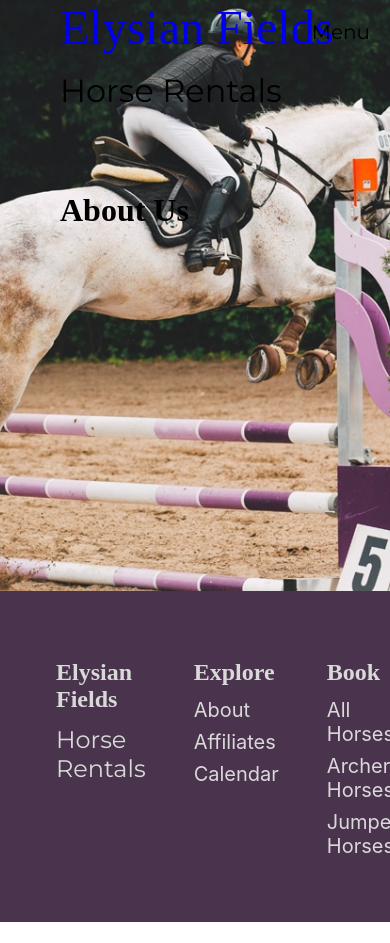
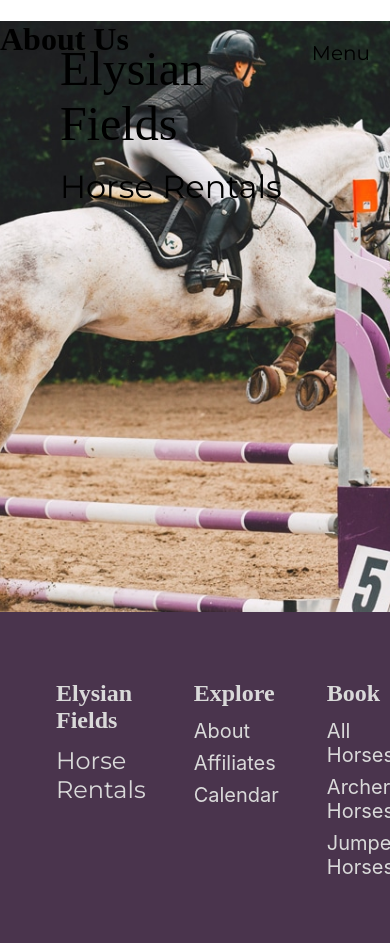
Before and after one commit to heatherdice/Elysian_Fields_Horse_Rentals, a React (Create React App) app in the folder client/: page /about in a window 390 px wide. Shown: the top 943 px of the page. Before the commit the page ends 922 px from the top, so only its background shows below. Built offline with nearby package versions, Linux system fonts and the light colour scheme; the HTML template or start-up script is replaced by a standard one; a web font is replaced by a local one.

Commit message:
Moved site title into navbar, simplified hero

```diff
--- a/client/src/App.css
+++ b/client/src/App.css
@@ -29,7 +29,7 @@ h2, h4, p, .site-subtitle {
   background-repeat: no repeat;
 }
 
-.hero-text-home, .hero-text {
+.hero-text-home {
   margin-left: 60px;
 }
 
--- a/client/src/components/Hero.js
+++ b/client/src/components/Hero.js
@@ -1,28 +1,13 @@
 import React from "react";
-import { NavLink } from "react-router-dom";
 
 export default function Hero({ image, homePage, title }) {
     return(
         <header style={{ backgroundImage: `url(${image})` }} className="Hero">
-            {homePage === true ? (
-                <div className="hero-text-home">
-                    <h1>
-                        Elysian Fields
-                    </h1>
-                    <h2>
-                        Horse Rentals
-                    </h2>
-                </div>
-            ) : (
+            {!homePage ? (
                 <div className="hero-text">
-                    <NavLink to="/" className="site-title">Elysian Fields</NavLink>
-                    <p className="site-subtitle">
-                        Horse Rentals
-                    </p>
                     <h1>{title}</h1>
                 </div>
-            )}
-
+            ) : null}
         </header>
     )
 }
--- a/client/src/components/Navbar.js
+++ b/client/src/components/Navbar.js
@@ -1,4 +1,4 @@
-import React, { useEffect, useState, useCallback } from "react";
+import React, { useState, useLayoutEffect } from "react";
 import { NavLink } from "react-router-dom";
 import _ from "lodash";
 import "../styles/Navbar.css";
@@ -7,15 +7,17 @@ import "../styles/Navbar.css";
 export default function Navbar() {
     const [screenType, setScreenType] = useState(window.innerWidth <= 600 ? 'mobile' : 'desktop');
 
-    const handleResize = useCallback(_.debounce(() => {
-        setScreenType(window.innerWidth <= 600 ? 'mobile' : 'desktop');
+    const handleResize = () => {
+        const newScreenType = window.innerWidth <= 600 ? 'mobile' : 'desktop';
+        setScreenType(newScreenType);
 
-        console.log(screenType);
+        console.log(newScreenType);
+        console.log(window.innerWidth);
+    };
 
-    }, 300), [screenType]);
-
-    useEffect(() => {
+    useLayoutEffect(() => {
         window.addEventListener('resize', handleResize);
+        handleResize();
 
         return () => {
             window.removeEventListener('resize', handleResize);
@@ -41,6 +43,14 @@ export default function Navbar() {
         <>
             <nav className="Navbar">
                 {screenType === 'desktop' ? (
+                    <>
+                        <div className="navbar-logo">
+                            <NavLink to="/" className="site-title">Elysian Fields</NavLink>
+                            <p className="site-subtitle">
+                                Horse Rentals
+                            </p>
+                        </div>
+
                         <ul className="desktop-nav">
                             {navLinks.map((navbar) =>
                                 <li key={navbar.title} className="desktop-navbar-links">
@@ -50,8 +60,19 @@ export default function Navbar() {
                                 </li>
                             )}
                         </ul>
+
+                    </>
                 ) : (
+                    <>
+                        <div className="navbar-logo">
+                            <NavLink to="/" className="site-title">Elysian Fields</NavLink>
+                            <p className="site-subtitle">
+                                Horse Rentals
+                            </p>
+                        </div>
+
                         <div className="menu">Menu</div>
+                    </>
                 )}
             </nav>
         </>
--- a/client/src/styles/Navbar.css
+++ b/client/src/styles/Navbar.css
@@ -1,14 +1,17 @@
 .Navbar, .desktop-nav {
     display: flex;
-    width: 100%;
     justify-content: flex-end;
 }
 
 .Navbar {
-    top: 0;
-    left: 0;
+    width: 100%;
+    justify-content: space-between;
     position: absolute;
     font-family: var(--text-font);
+}
+
+.navbar-logo {
+    margin: 20px 0 20px 60px;
 }
 
 .desktop-nav {
@@ -26,7 +29,7 @@
     text-decoration: none;
 }
 
-.Navbar a:hover, .menu:hover {
+.Navbar li a:hover, .menu:hover {
     text-decoration: underline 0.08em black;
 }
 
```
Lines whose indentation alone changed are shown as unchanged.
